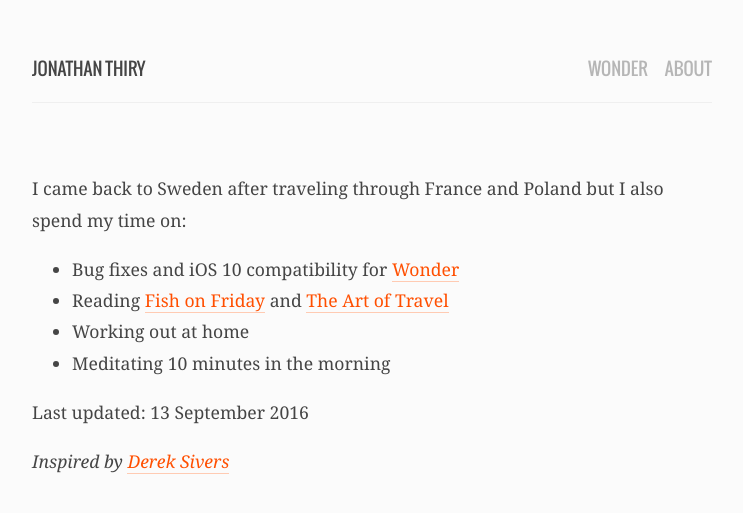
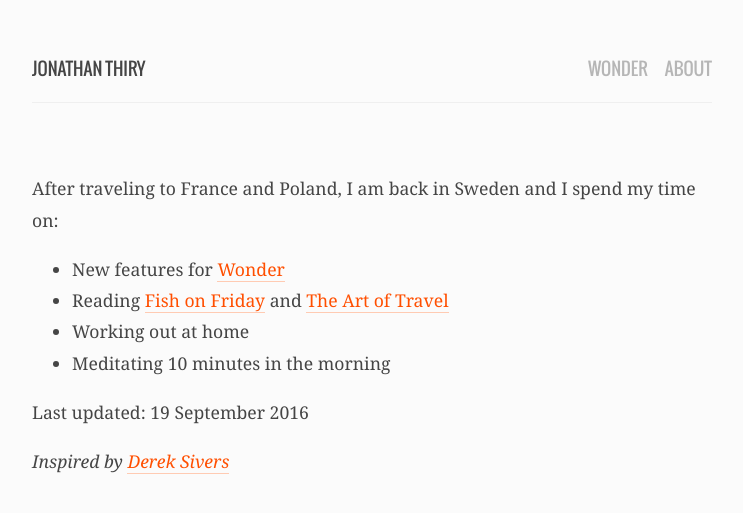
Before and after one commit to jonathanthiry/jonathanthiry.github.com, a Jekyll site: the page built from now.md, in a window 1280 px wide. Shown: the top 513 px of the page, without its empty margins (268-1011 px from the left). Built offline with Jekyll 4.4.1, drawn with Linux system fonts in a browser that asks for light colours.

Commit message:
Update now page

```diff
--- a/now.md
+++ b/now.md
@@ -1,12 +1,12 @@
 ---
 layout: page
 permalink: /now
-date: 2016-09-13
+date: 2016-09-19
 ---
 
-I came back to Sweden after traveling through France and Poland but I also spend my time on:
+After traveling to France and Poland, I am back in Sweden and I spend my time on:
 
-- Bug fixes and iOS 10 compatibility for [Wonder](/wonder)
+- New features for [Wonder](/wonder)
 - Reading [Fish on Friday](https://www.amazon.com/Fish-Friday-Feasting-Fasting-Discovery/dp/B000MR8TH2?tag=jonathanthiry-20) and [The Art of Travel](https://www.amazon.com/Art-Travel-Alain-Botton/dp/0375725342?tag=jonathanthiry-20)
 - Working out at home
 - Meditating 10 minutes in the morning
```
